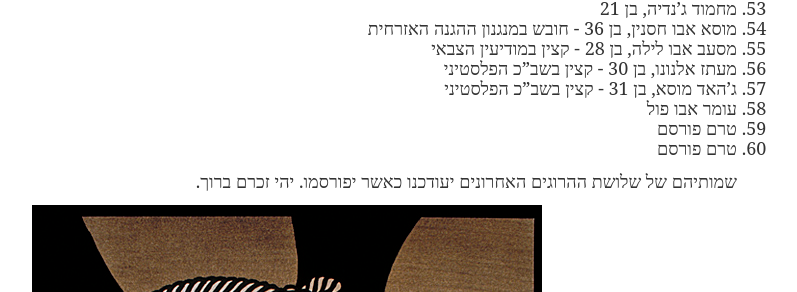
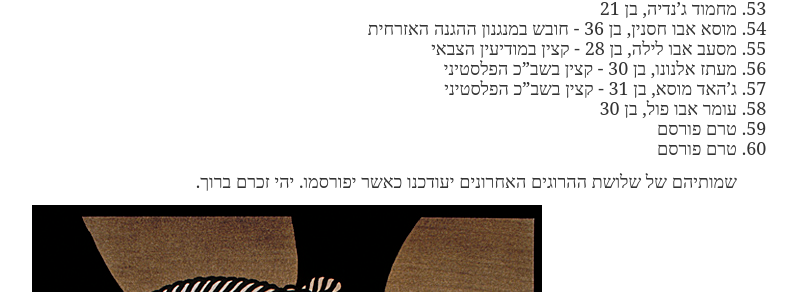
Before and after one commit to noam-r/noamr, a Jekyll site: the page built from _posts/2018-05-15-nakba-massacre-names.md, in a window 1280 px wide and 900 px high, scrolled down 1439 px. Shown: the part 164-456 px from the top of the window, without its empty margins (353-1150 px from the left). Built offline with Jekyll 4.4.1, drawn with Linux system fonts in a browser that asks for light colours; some web fonts are replaced; comment, search, counter and statistics services are not loaded.

Commit message:
Update 2018-05-15-nakba-massacre-names.md

```diff
--- a/_posts/2018-05-15-nakba-massacre-names.md
+++ b/_posts/2018-05-15-nakba-massacre-names.md
@@ -63,7 +63,7 @@ description: בערב יום הנכבה נערכה הפגנה המונית סמ
 55. מסעב אבו לילה, בן 28 - קצין במודיעין הצבאי
 56. מעתז אלנונו, בן 30 - קצין בשב"כ הפלסטיני
 57. ג'האד מוסא, בן 31 - קצין בשב"כ הפלסטיני
-58. עומר אבו פול
+58. עומר אבו פול, בן 30
 59. טרם פורסם
 60. טרם פורסם
 
```
